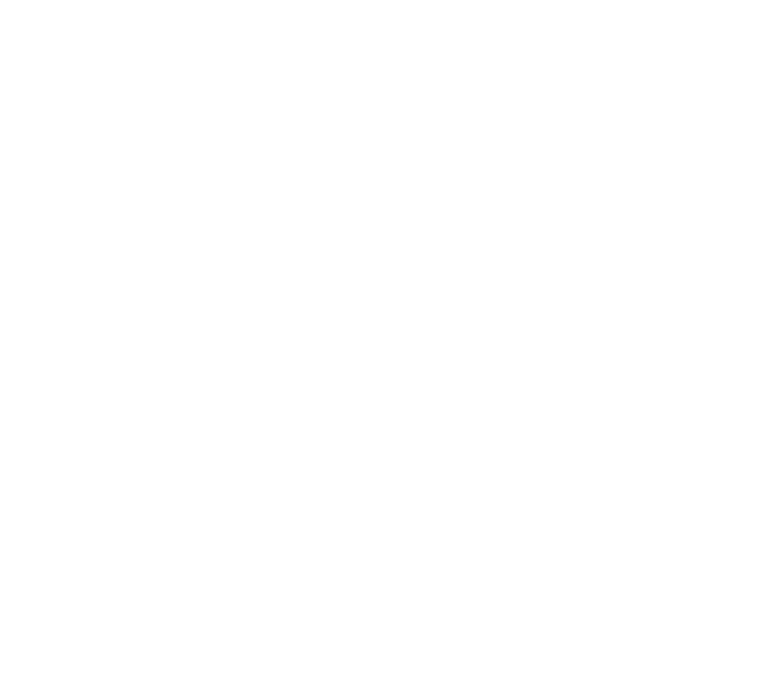
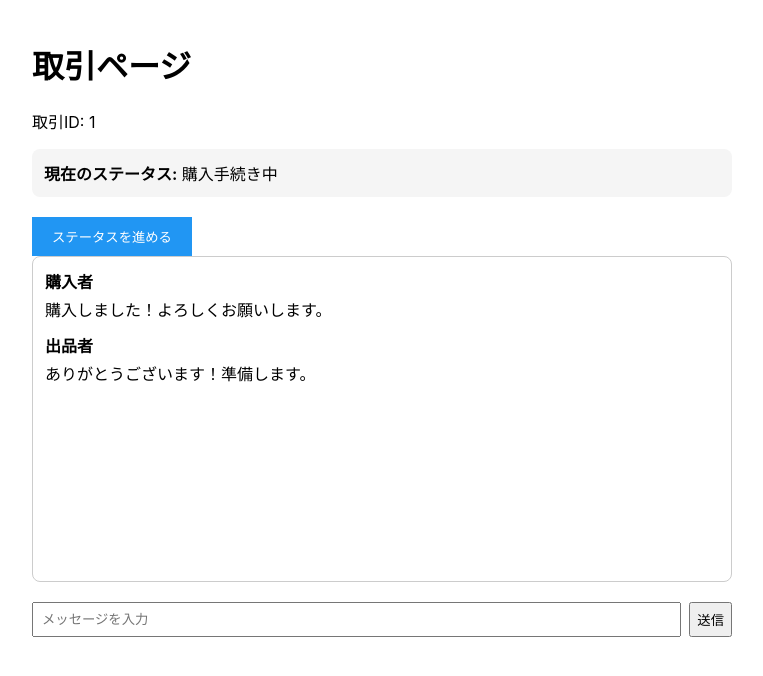
Before and after one commit to YunaNagai/hackathon-frontend, a React (Create React App) app: page /transactions/1 in a window 1280 px wide. Before the commit this address had no page. Shown: the top 676 px of the page, without its empty margins (258-1021 px from the left). Built offline with nearby package versions, Linux system fonts and the light colour scheme.

Commit message:
update react

```diff
--- a/src/App.tsx
+++ b/src/App.tsx
@@ -18,7 +18,7 @@
         <Route path="/products/:id" element={<ProductDetail />} />
         <Route path="/products/:id/messages-pre" element={<MessagesPre />} />
         <Route path="/sell" element={<Sell />} />
-        <Route path="/transaction/:id" element={<Transaction />} />
+        <Route path="/transactions/:id" element={<Transaction />} />
 
       </Routes>
     </BrowserRouter>
--- a/src/pages/login.tsx
+++ b/src/pages/login.tsx
@@ -1,12 +1,31 @@
+import { useState } from "react";
+import { useNavigate } from "react-router-dom";
+
 export default function Login() {
+  const navigate = useNavigate();
+  const [email, setEmail] = useState("");
+  const [password, setPassword] = useState("");
+  const handleLogin = () => {
+    navigate("/products");
+  };
   return (
     <div style={{ maxWidth: 400, margin: "0 auto", padding: 20 }}>
       <h1>ログイン</h1>
 
       <div style={{ display: "flex", flexDirection: "column", gap: 12 }}>
-        <input type="email" placeholder="メールアドレス" />
-        <input type="password" placeholder="パスワード" />
-        <button>ログイン</button>
+        <input
+          type="email"
+          placeholder="メールアドレス"
+          value={email}
+          onChange={(e) => setEmail(e.target.value)}
+        />
+        <input
+          type="password"
+          placeholder="パスワード"
+          value={password}
+          onChange={(e) => setPassword(e.target.value)}
+        />
+        <button onClick={handleLogin}>ログイン</button>
       </div>
 
       <p style={{ marginTop: 20 }}>
--- a/src/pages/messagepre.tsx
+++ b/src/pages/messagepre.tsx
@@ -1,9 +1,12 @@
 import { useState } from "react";
-import { useParams } from "react-router-dom";
+import { useParams, useNavigate } from "react-router-dom";
 
 export default function MessagesPre() {
   const { id } = useParams(); // /products/:id/messages-pre の id
-
+  const navigate = useNavigate();
+  const goTransaction =()=>{
+    navigate(`/transactions/${id}`);
+  };
   // 仮のメッセージ一覧（API をつなぐまではこれで OK）
   const [messages, setMessages] = useState([
     { id: 1, userName: "ユーザーA", message: "まだ在庫ありますか？" },
@@ -59,6 +62,19 @@
         />
         <button onClick={handleSend}>送信</button>
       </div>
+      <button
+        onClick={goTransaction}
+        style={{
+          marginTop:20,
+          padding: "10px 20px",
+          backgroundColor: "#4caf50",
+          color: "white",
+          border: "none",
+          cursor: "pointer",
+        }}
+      >
+        購入する
+      </button>
     </div>
   );
 }
--- a/src/pages/productdetail.tsx
+++ b/src/pages/productdetail.tsx
@@ -1,9 +1,9 @@
 import { useState } from "react";
-import { useParams } from "react-router-dom";
+import { useParams, useNavigate } from "react-router-dom";
 
 export default function ProductDetail() {
   const { id } = useParams(); // /products/:id の id を取得
-
+  const navigate =useNavigate();
   // 仮データ（API をつなぐまではこれで OK）
   const [product] = useState({
     id,
@@ -13,6 +13,9 @@
     imageUrl: "",
     sellerName: "出品者 太郎",
   });
+  const goMessagesPre = () =>{
+    navigate(`/products/${id}/messages-pre`);
+  }
 
   return (
     <div style={{ maxWidth: 800, margin: "0 auto", padding: 20 }}>
@@ -56,24 +59,9 @@
           fontSize: 16,
           cursor: "pointer",
         }}
-        onClick={() => (window.location.href = `/products/${id}/messages-pre`)}
+        onClick={goMessagesPre}
       >
         質問する（購入前DM）
-      </button>
-
-      {/* 購入ボタン */}
-      <button
-        style={{
-          marginTop: 10,
-          padding: "10px 20px",
-          fontSize: 16,
-          backgroundColor: "#ff6b6b",
-          color: "white",
-          border: "none",
-          cursor: "pointer",
-        }}
-      >
-        購入する
       </button>
     </div>
   );
--- a/src/pages/products.tsx
+++ b/src/pages/products.tsx
@@ -1,12 +1,17 @@
+import { useNavigate } from "react-router-dom";
 import { useState } from "react";
 
 export default function Products() {
+  const navigate = useNavigate();
   // 仮データ（API をつなぐまではこれで OK）
   const [products] = useState([
     { id: 1, title: "サンプル商品A", price: 1200, imageUrl: "" },
     { id: 2, title: "サンプル商品B", price: 2400, imageUrl: "" },
     { id: 3, title: "サンプル商品C", price: 3600, imageUrl: "" },
   ]);
+  const goDetail = (id: number)=>{
+    navigate(`/products/${id}`);
+  };
 
   return (
     <div style={{ maxWidth: 800, margin: "0 auto", padding: 20 }}>
@@ -32,13 +37,13 @@
         {products.map((p) => (
           <div
             key={p.id}
+            onClick={()=>goDetail(p.id)}
             style={{
               border: "1px solid #ccc",
               borderRadius: 8,
               padding: 12,
               cursor: "pointer",
             }}
-            onClick={() => (window.location.href = `/products/${p.id}`)}
           >
             <div
               style={{
--- a/src/pages/register.tsx
+++ b/src/pages/register.tsx
@@ -1,10 +1,14 @@
 import { useState } from "react";
+import { useNavigate } from "react-router-dom";
 
 export default function Register() {
+  const navigate = useNavigate();
   const [name, setName] = useState("");
   const [email, setEmail] = useState("");
   const [password, setPassword] = useState("");
-
+  const handleLogin = () => {
+    navigate("/login");
+  };
   return (
     <div style={{ maxWidth: 400, margin: "0 auto", padding: 20 }}>
       <h1>新規登録</h1>
@@ -31,7 +35,7 @@
           onChange={(e) => setPassword(e.target.value)}
         />
 
-        <button>登録</button>
+        <button onClick={handleLogin}>登録</button>
       </div>
 
       <p style={{ marginTop: 20 }}>
--- a/src/pages/transaction.tsx
+++ b/src/pages/transaction.tsx
@@ -3,10 +3,13 @@
 
 export default function Transaction() {
   const { id } = useParams(); // /transactions/:id の id
-
   // 仮の取引ステータス
-  const [status, setStatus] = useState("発送待ち");
-
+  const [status, setStatus] = useState("購入手続き中");
+  const advanceStatus = () => {
+    if (status == "購入手続き中") setStatus("発送待ち");
+    else if (status =="発送待ち") setStatus("発送済み");
+    else if (status =="発送済み") setStatus("取引完了");
+  };
   // 仮のメッセージ一覧
   const [messages, setMessages] = useState([
     { id: 1, userName: "購入者", message: "購入しました！よろしくお願いします。" },
@@ -42,6 +45,25 @@
       >
         <strong>現在のステータス:</strong> {status}
       </div>
+      {status!="取引完了"&&(
+        <button
+          onClick={advanceStatus}
+          style={{
+            padding: "10px 20px",
+            backgroundColor: "#2196f3",
+            color: "white",
+            border: "none",
+            cursor: "pointer",
+          }}
+          >
+            ステータスを進める
+          </button>
+      )}
+      {status=="取引完了"&&(
+        <p style={{ marginTop: 20, fontWeight: "bold", color: "green"}}>
+          取引が完了しました！
+        </p>
+      )}
 
       {/* メッセージ一覧 */}
       <div
```
